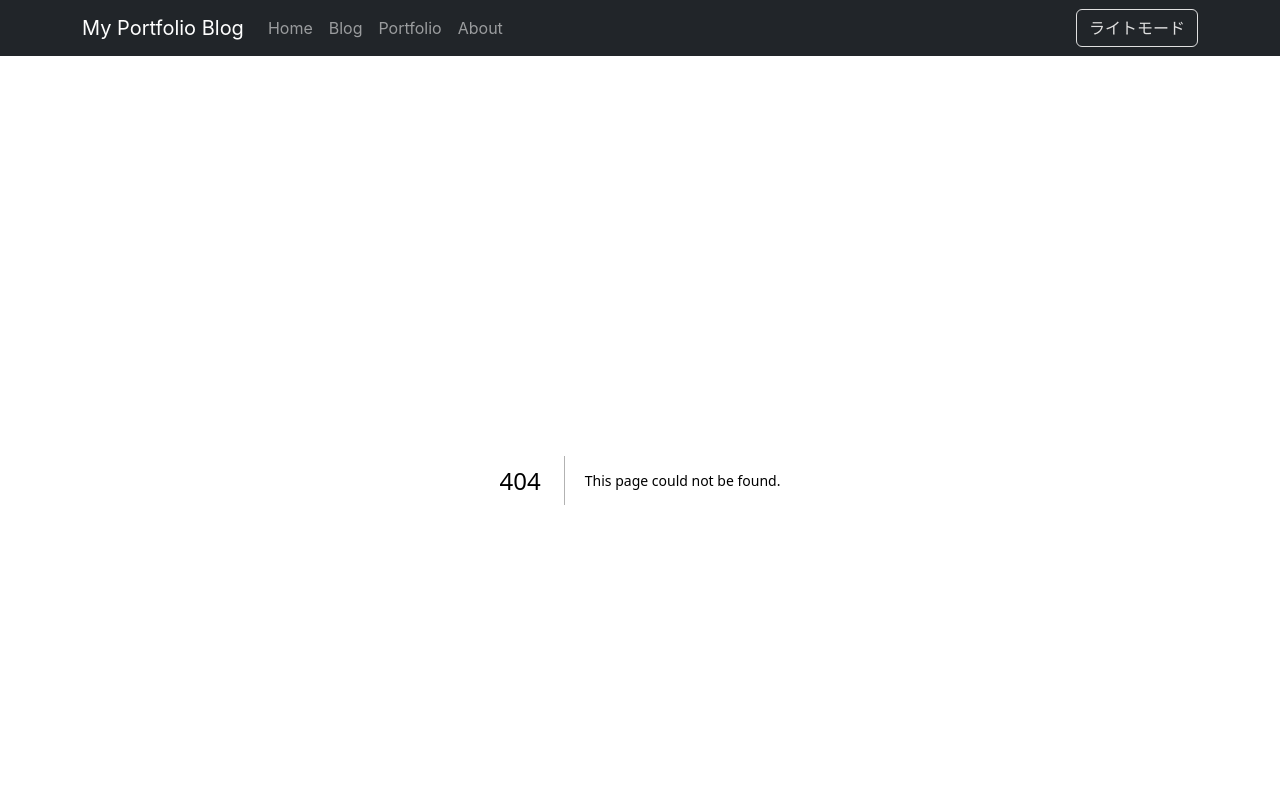
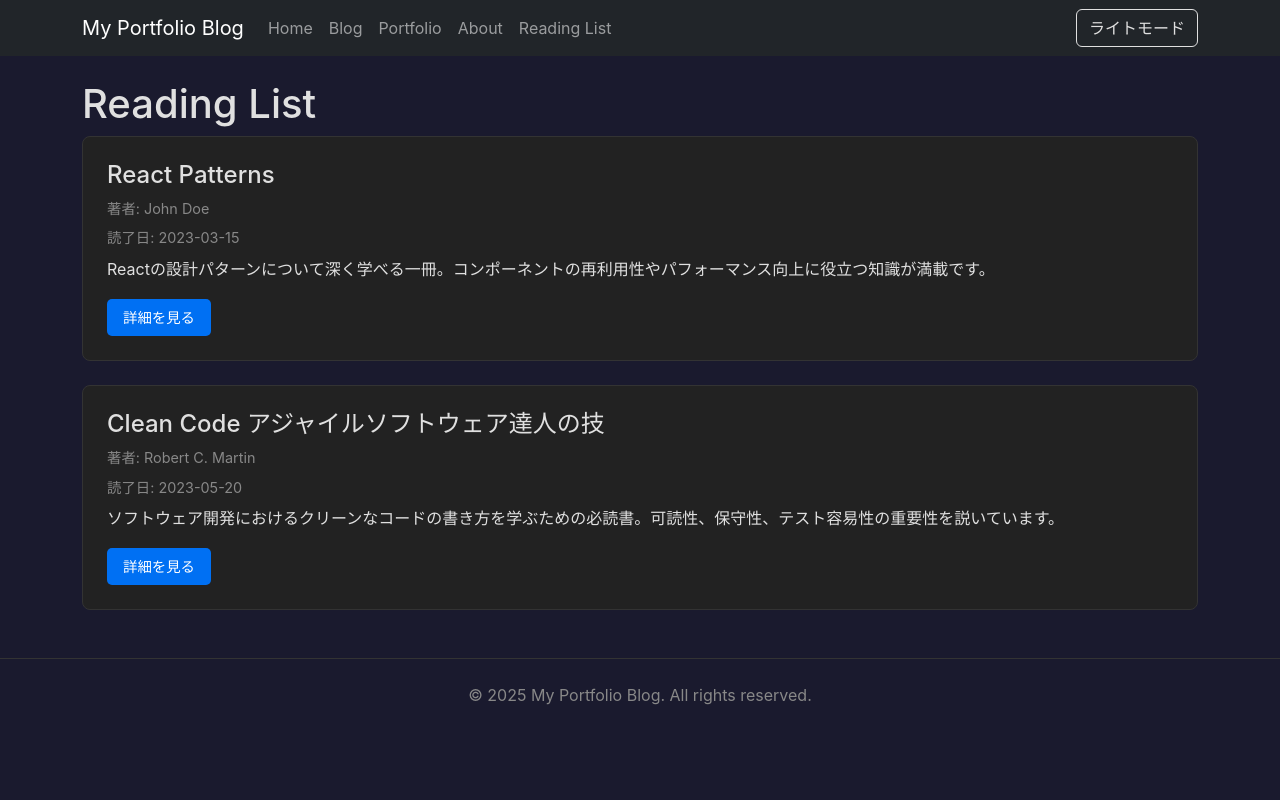
Before and after one commit to gg117e/my-portfolio-blog, a Next.js app: page /books in a window 1280 px wide. Before the commit this address had no page. Shown: the top 800 px of the page. Built offline with nearby package versions, Linux system fonts and the light colour scheme.

Commit message:
feat: Reading Listの追加

```diff
--- a/components/Navbar.js
+++ b/components/Navbar.js
@@ -13,6 +13,7 @@ const MyNavbar = ({ theme, toggleTheme }) => {
             <Nav.Link as={Link} href="/blog">Blog</Nav.Link>
             <Nav.Link as={Link} href="/portfolio">Portfolio</Nav.Link>
             <Nav.Link as={Link} href="/about">About</Nav.Link>
+            <Nav.Link as={Link} href="/books">Reading List</Nav.Link>
           </Nav>
           <Button variant={theme === 'dark' ? 'outline-light' : 'outline-dark'} onClick={toggleTheme}>
             {theme === 'dark' ? 'ライトモード' : 'ダークモード'}
--- /dev/null
+++ b/data/books.json
@@ -0,0 +1,18 @@
+[
+  {
+    "id": "book-react-patterns",
+    "title": "React Patterns",
+    "author": "John Doe",
+    "date": "2023-03-15",
+    "description": "Reactの設計パターンについて深く学べる一冊。コンポーネントの再利用性やパフォーマンス向上に役立つ知識が満載です。",
+    "blogPostPath": "/posts/book-review-react-patterns"
+  },
+  {
+    "id": "book-clean-code",
+    "title": "Clean Code アジャイルソフトウェア達人の技",
+    "author": "Robert C. Martin",
+    "date": "2023-05-20",
+    "description": "ソフトウェア開発におけるクリーンなコードの書き方を学ぶための必読書。可読性、保守性、テスト容易性の重要性を説いています。",
+    "blogPostPath": "/posts/book-review-clean-code"
+  }
+]
--- /dev/null
+++ b/pages/books.js
@@ -0,0 +1,42 @@
+import Head from 'next/head'
+import Link from 'next/link'
+import utilStyles from '../styles/utils.module.css'
+import styles from '../styles/Books.module.css'
+
+export async function getStaticProps() {
+  const booksData = await import('../data/books.json')
+  return {
+    props: {
+      booksData: booksData.default,
+    },
+  }
+}
+
+export default function Books({ booksData }) {
+  return (
+    <>
+      <Head>
+        <title>Reading List</title>
+      </Head>
+      <h1>Reading List</h1>
+      <ul className={styles.bookList}>
+          {booksData.map(({ id, title, author, date, description, blogPostPath }) => (
+            <li className={styles.bookItem} key={id}>
+              <div className={styles.bookInfo}>
+                <h3 className={styles.bookTitle}>{title}</h3>
+                <p className={styles.bookAuthor}>著者: {author}</p>
+                <p className={styles.bookDate}>読了日: {date}</p>
+                <p className={styles.bookDescription}>{description}</p>
+                {blogPostPath && (
+                  <Link href={blogPostPath} className={styles.readMore}>
+                    詳細を見る
+                  </Link>
+                )}
+              </div>
+            </li>
+          ))}
+        </ul>
+
+    </>
+  )
+}
--- /dev/null
+++ b/styles/Books.module.css
@@ -0,0 +1,54 @@
+.bookList {
+  list-style: none;
+  padding: 0;
+  margin: 0;
+}
+
+.bookItem {
+  background-color: var(--card-bg);
+  border: 1px solid var(--card-border);
+  border-radius: 8px;
+  margin-bottom: 1.5rem;
+  padding: 1.5rem;
+  display: flex;
+  align-items: flex-start;
+}
+
+.bookInfo {
+  flex-grow: 1;
+}
+
+.bookTitle {
+  font-size: 1.5rem;
+  margin-top: 0;
+  margin-bottom: 0.5rem;
+  color: var(--text-color);
+}
+
+.bookAuthor,
+.bookDate {
+  font-size: 0.9rem;
+  color: var(--text-muted-color);
+  margin-bottom: 0.5rem;
+}
+
+.bookDescription {
+  font-size: 1rem;
+  line-height: 1.6;
+  color: var(--text-color);
+  margin-bottom: 1rem;
+}
+
+.readMore {
+  display: inline-block;
+  background-color: #0070f3;
+  color: white;
+  padding: 0.5rem 1rem;
+  border-radius: 5px;
+  text-decoration: none;
+  font-size: 0.9rem;
+}
+
+.readMore:hover {
+  background-color: #005bb5;
+}
--- /dev/null
+++ b/styles/utils.module.css
@@ -0,0 +1,34 @@
+.headingMd {
+  font-size: 1.5rem;
+  line-height: 1.5;
+  font-weight: 500;
+}
+
+.headingLg {
+  font-size: 2.25rem;
+  line-height: 1.2;
+  font-weight: 800;
+  margin-bottom: 1rem;
+}
+
+.headingXl {
+  font-size: 2.5rem;
+  line-height: 1.3;
+  font-weight: 800;
+  letter-spacing: -0.05rem;
+  margin: 1rem 0;
+}
+
+.lightText {
+  color: #666;
+}
+
+.list {
+  list-style: none;
+  padding: 0;
+  margin: 0;
+}
+
+.listItem {
+  margin: 0 0 1.25rem;
+}
```
Also changed, not shown: posts/book-review-clean-code.md (added, +21 -0 lines), posts/book-review-react-patterns.md (added, +20 -0 lines).
